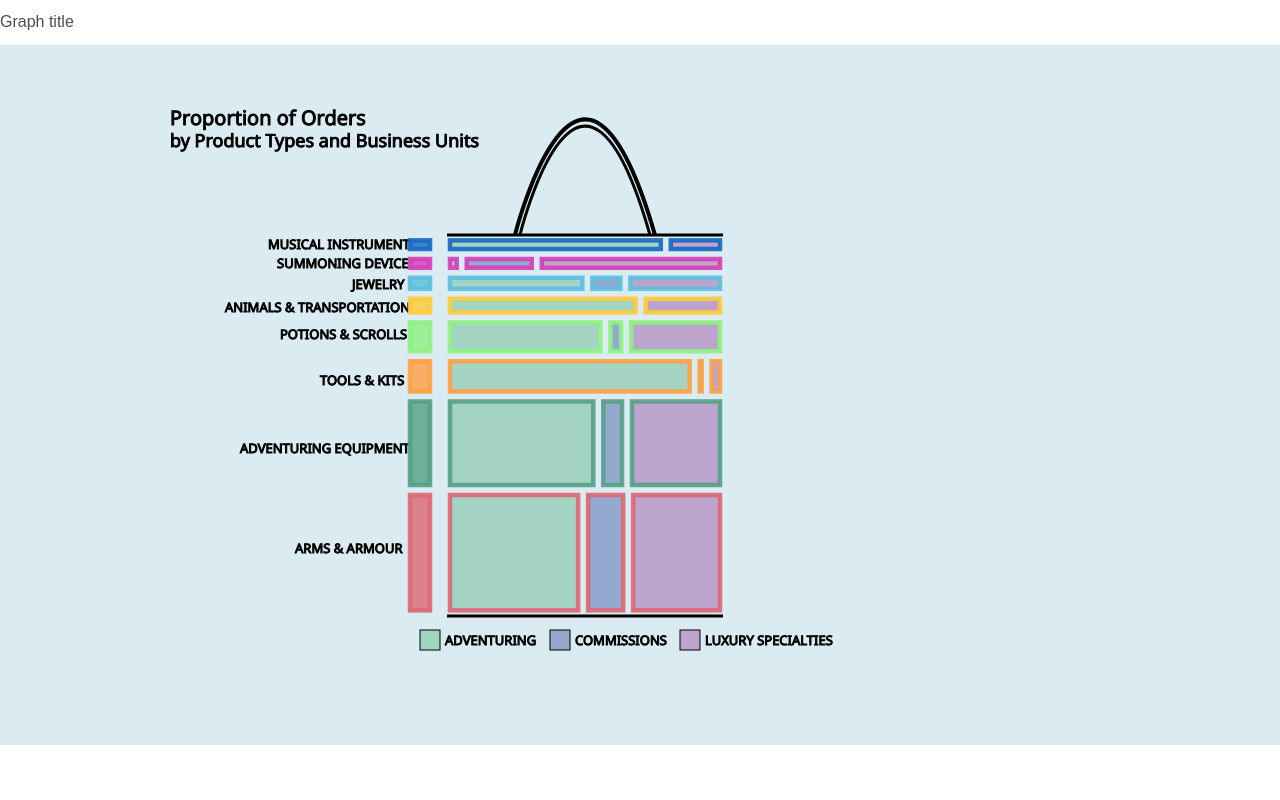
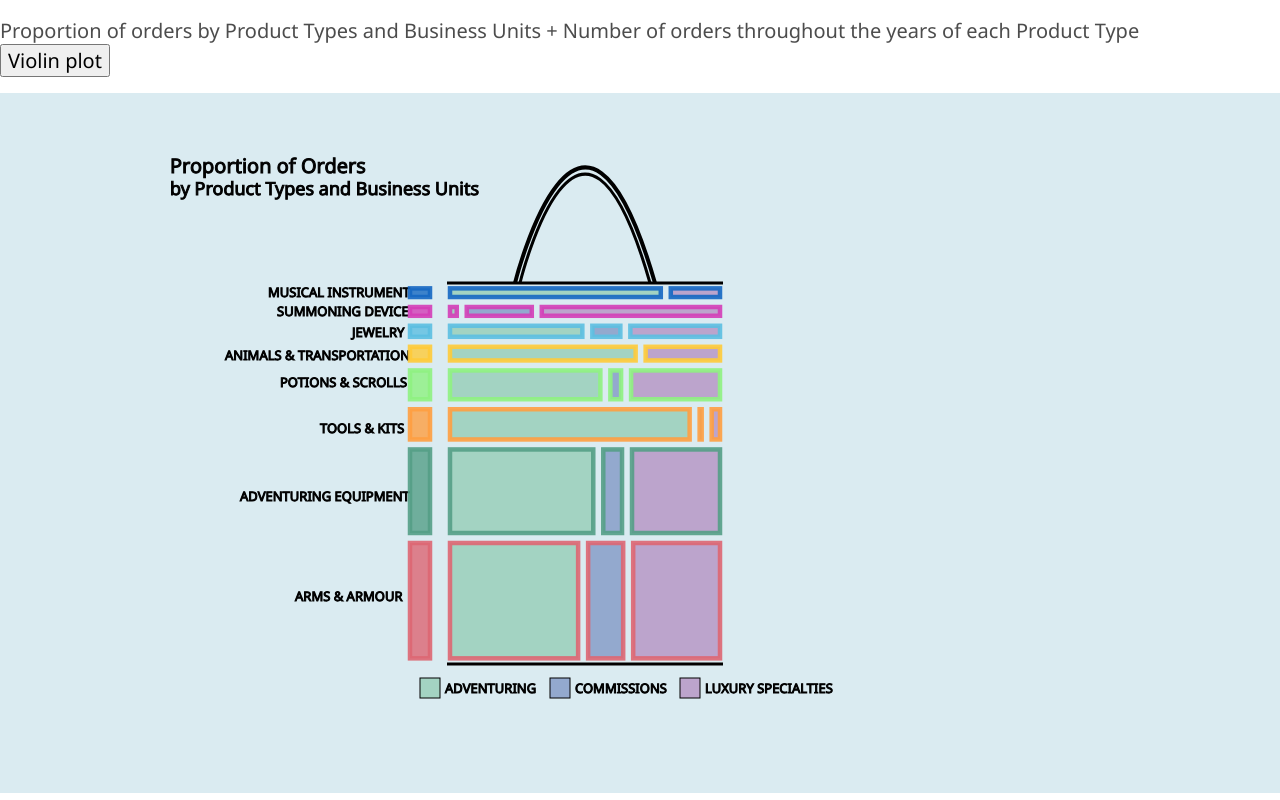
Before and after one commit to inezhao/DataVisualization, a SvelteKit app: page / in a window 1280 px wide. Shown: the top 800 px of the page. Built offline with nearby package versions, Linux system fonts and the light colour scheme.

Commit message:
add button

```diff
--- a/package.json
+++ b/package.json
@@ -25,6 +25,7 @@
 	},
 	"type": "module",
 	"dependencies": {
+		"d3": "^7.9.0",
 		"d3-scale": "^4.0.2"
 	}
 }
--- a/src/routes/+page.svelte
+++ b/src/routes/+page.svelte
@@ -55,7 +55,6 @@
 
 </script>
 
-<h2>Graph title</h2>
 <style>
   rect{
     fill: blue;
@@ -63,8 +62,19 @@
   text{
     font-family:'Segoe UI', Tahoma, Geneva, Verdana, sans-serif;
     fill:black;
-    stroke:black;}
+    stroke:black;
+    }
+    h2{
+    font-family:'Segoe UI', Tahoma, Geneva, Verdana, sans-serif;
+    fill:black;
+    stroke:black;
+    font-size: 125%;
+    }
 </style>
+<h2>Proportion of orders by Product Types and Business Units + Number of orders throughout the years of each Product Type
+  &nbsp&nbsp&nbsp&nbsp&nbsp&nbsp&nbsp&nbsp&nbsp&nbsp&nbsp&nbsp&nbsp&nbsp&nbsp&nbsp&nbsp&nbsp&nbsp&nbsp&nbsp&nbsp&nbsp&nbsp;
+  <button type="submit" onclick="location.href = './violin';">Violin plot</button>
+</h2>
 
 
 <!--Shopping Bag-->
--- a/src/routes/Years.svelte
+++ b/src/routes/Years.svelte
@@ -204,7 +204,7 @@
             <text x={width/2-90} y={-height/2+155} font-size=20>2023</text>
         </g>
 
-        <text x={-width/4-30} y={height/2-50} font-size=20 font-style="italic"> NUMBER OF ORDERS THROUGH EACH YEAR</text>
+        <text x={-width/4-30} y={height/2-50} font-size=20> NUMBER OF ORDERS THROUGH EACH YEAR</text>
         <text x={-width/4} y={height/2-25} font-size=15 font-style="italic"> Total number of orders for this category: {usedType.sum}</text>
 
 
--- a/src/routes/violin/+page.svelte
+++ b/src/routes/violin/+page.svelte
@@ -522,7 +522,7 @@
       .attr('fill', 'black')
       .style('font-size', '12px')
       .style('font-family', 'Segoe UI, Tahoma, Geneva, Verdana, sans-serif')
-      .text('JEWLERY');
+      .text('JEWELRY');
 
 		// Button for musical instruments
 		const buttonMI = svg.append('g')
```
Also changed, not shown: 1 other file (tests, documents, lock files or other folders).
